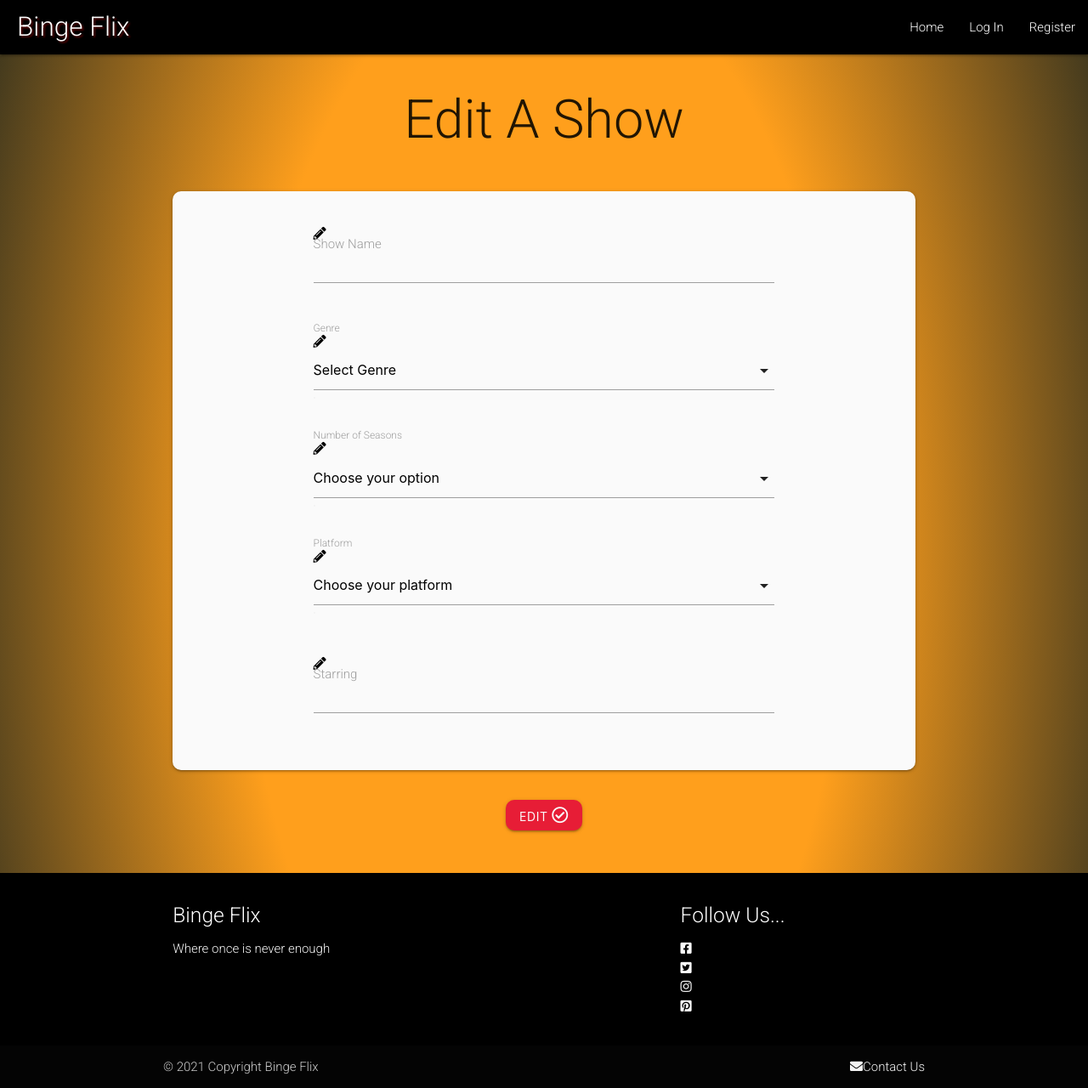
After one commit to Code-Institute-Submissions/pbaker321-Binge-Flix, a Flask app: template templates/edit_show.html in a window 1280 px wide. The commit adds this page. Shown: the whole page at 85% size. Run offline with Flask 2, Linux system fonts and the light colour scheme; the template is opened without the code that fills it, so the values that code supplies are empty; some libraries are stand-ins or nearby versions.

Commit message:
Wired Edit.html

```diff
--- a/app.py
+++ b/app.py
@@ -128,6 +128,14 @@ def add_shows():
     return render_template("add_shows.html", genre_catergory=genre_catergory)
 
 
+@app.route("/edit-show/<show_id>", methods=["GET", "POST"])
+def edit_show(show_id):
+    show = mongo.db.shows.find_one({"_id": ObjectId(show_id)})
+
+    genre_catergory = mongo.db.genre_catergory.find().sort("genre_name", 1)
+    return render_template("edit_show.html", show=show, genre_catergory=genre_catergory)
+
+
 if __name__ == "__main__":
     app.run(host=os.environ.get("IP"),
             port=int(os.environ.get("PORT")),
--- /dev/null
+++ b/templates/edit_show.html
@@ -0,0 +1,85 @@
+{% extends "base.html" %}
+{% block content %}
+
+    <h1 class="center-align">Edit A Show</h1>
+
+        <!-- Edit a show form-->
+        <div class="row">
+                <form class="col s12" method="POST" action="{{ url_for('edit_show', show_id=show._id) }}">
+                    <div class="card-panel main-card">
+                        <!-- Show Name -->
+                        <div class="row">
+                            <div class="input-field col s8 offset-m2">
+                                <i class="fas fa-pencil-alt"></i>
+                                <input id="show_name" name="show_name" type="text" class="validate" required>
+                                <label for="show_name">Show Name</label>
+                            </div>
+                        </div>
+                        <!-- Show Genre -->
+                        <div class="row">
+                            <div class="input-field col s8 offset-m2">
+                                <i class="fas fa-pencil-alt"></i>
+                                <select id="genre_name" name="genre_name" class="validate" required>
+                                    <option value="" disabled selected>Select Genre</option>
+                                    {% for genre in genre_catergory %}
+                                        <option value="{{ genre.genre_name }}">{{ genre.genre_name }}</option>
+                                    {% endfor %}
+                                </select>
+                                <label for="genre_name">Genre</label>
+                            </div>
+                        </div>
+                        <!-- Number of Seasons -->
+                        <div class="row">
+                            <div class="input-field col s8 offset-m2">
+                                <i class="fas fa-pencil-alt"></i>
+                                <select id="seasons" name="seasons" class="validate" required>
+                                    <option value="" disabled selected>Choose your option</option>
+                                    <option value="1">1</option>
+                                    <option value="2">2</option>
+                                    <option value="3">3</option>
+                                    <option value="4">4</option>
+                                    <option value="5">5</option>
+                                    <option value="6">6</option>
+                                    <option value="7">7</option>
+                                    <option value="8">8 or more...</option>
+                                </select>
+                                <label for="seasons">Number of Seasons</label>
+                             </div>
+                        </div>
+                        <!-- Show Platflorm -->
+                        <div class="row">
+                            <div class="input-field col s8 offset-m2">
+                                <i class="fas fa-pencil-alt"></i>
+                                <select id="platform" name="platform" class="validate" required>
+                                    <option value="" disabled selected>Choose your platform</option>
+                                    <option value="1">Netflix</option>
+                                    <option value="2">Hulu</option>
+                                    <option value="3">Sky</option>
+                                    <option value="4">HBO</option>
+                                    <option value="5">Amazon Prime</option>
+                                </select>
+                                <label for="platform">Platform</label>
+                             </div>
+                        </div>
+                        <!-- Shows Starring actor -->
+                        <div class="row">
+                            <div class="input-field col s8 offset-m2">
+                                <i class="fas fa-pencil-alt"></i>
+                                <input id="starring" name="starring" type="text" class="validate" required>
+                                <label for="starring">Starring</label>
+                            </div>
+                        </div>
+                    </div>
+                    <!-- Submit Button -->
+                    <div class="row">
+                        <div class="col s12 center-align">
+                            <button class="btn waves-effect waves-light" type="submit">
+                                Edit
+                                <i class="far fa-check-circle"></i>
+                            </button>
+                        </div>
+                    </div>
+                </form>
+        </div>
+
+{% endblock %}
--- a/templates/shows.html
+++ b/templates/shows.html
@@ -6,6 +6,7 @@
     </div>
 
     {% for show in shows %}
+    <!-- Card Panel with SHow information -->
     <div class="row">
         <div class="col s12 m5">
             <div class="card-panel main-card">
@@ -16,6 +17,10 @@
                     <strong>Starring: </strong>{{ show.starring }}<br>
                     <p><em>Posted by: {{ show.posted_by }}</em></p>
             </div>
+            <!-- Edit show button -->
+            <div class="row">
+                <a href="{{ url_for('edit_show', show_id=show._id) }}" class="btn-floating btn-large waves-effect waves-light red">Edit</a>
+            </div>
         </div>
     </div>
     {% endfor %}
```
